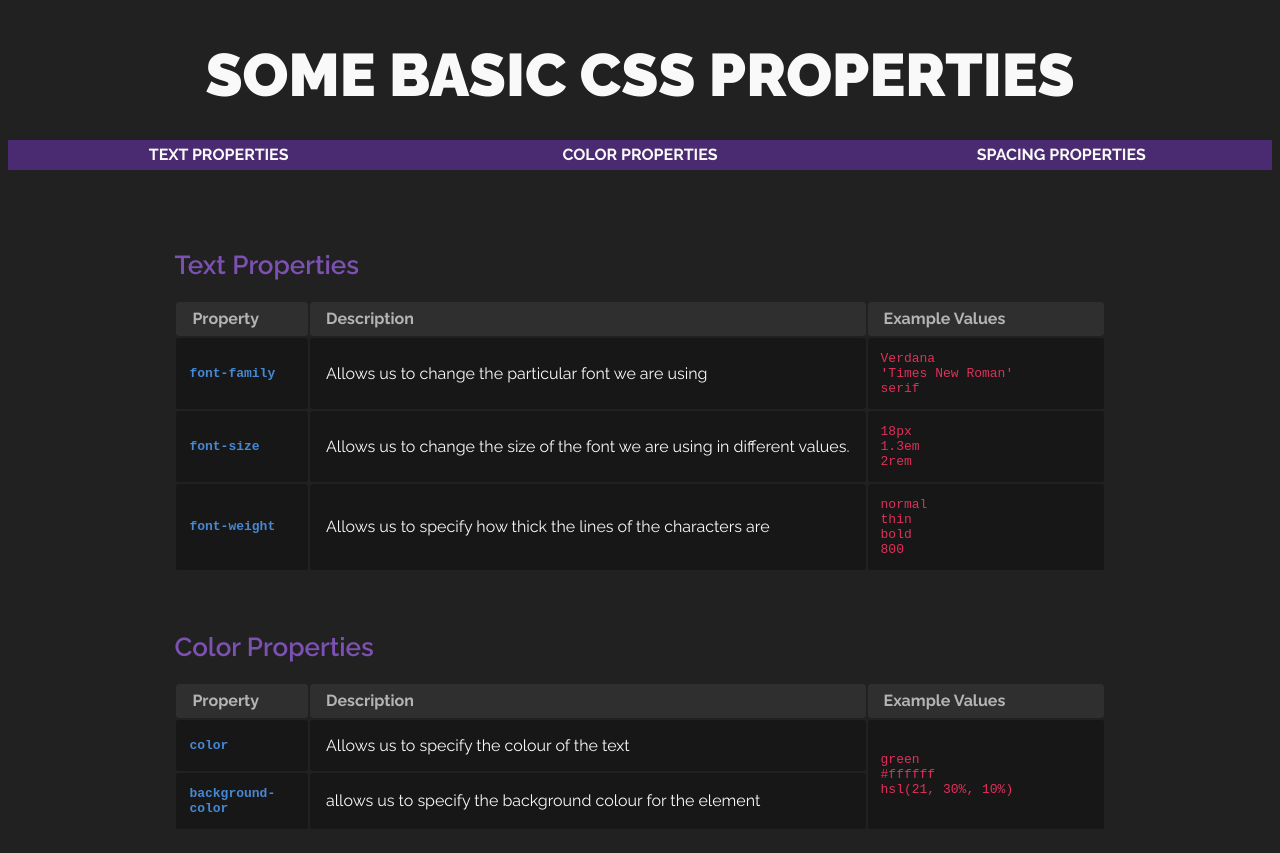
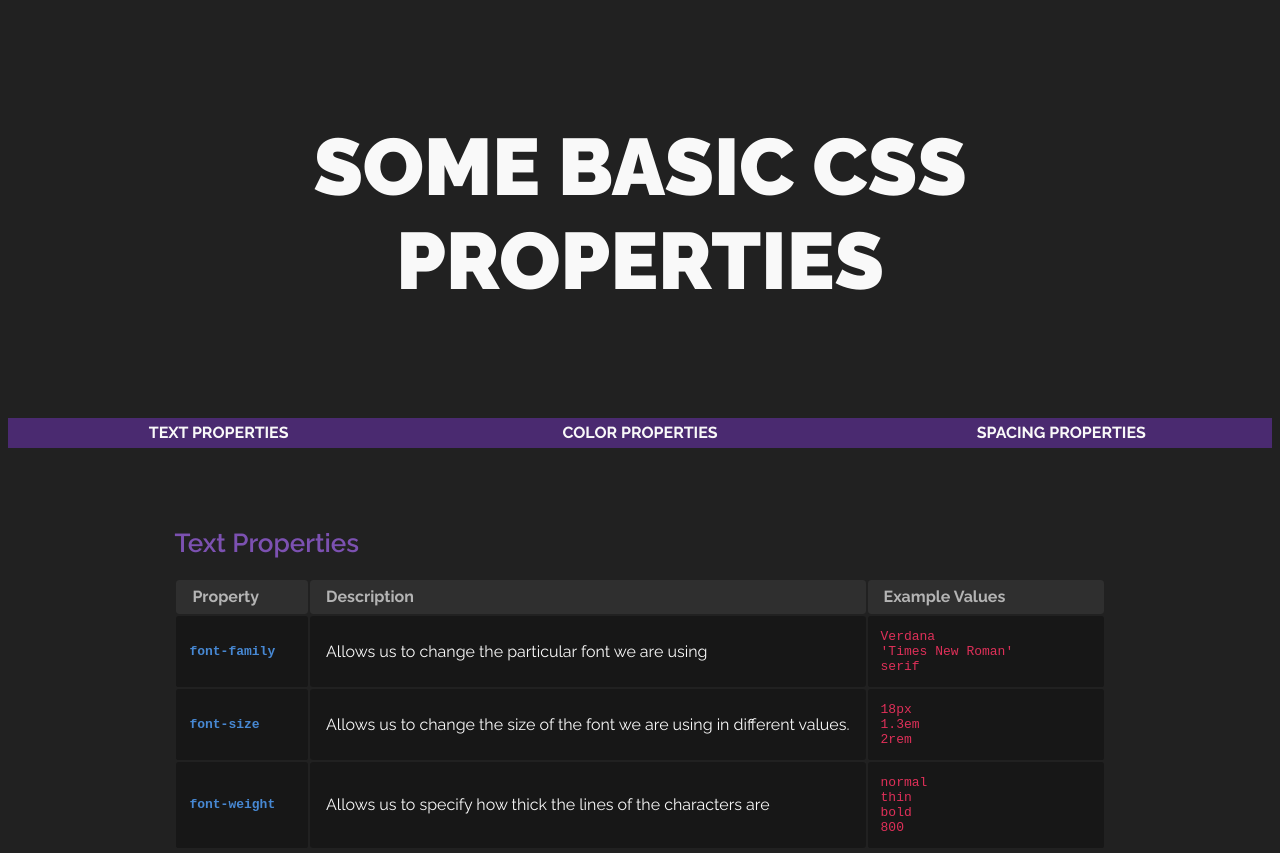
Before and after one commit to g0mium/g0mium.cheatsheet.github.io, a plain HTML site: page index.html in a window 1280 px wide. Shown: the top 853 px of the page. Drawn offline with Linux system fonts and the light colour scheme.

Commit message:
Update styles.css

```diff
--- a/styles.css
+++ b/styles.css
@@ -1,3 +1,7 @@
+html {
+  margin: 0;
+}
+
 body {
   font-family: 'Raleway', sans-serif;
   background-color: #212121;
@@ -59,7 +63,8 @@ h1 {
   text-align: center;
   text-transform: uppercase;
   font-weight: 900;
-  font-size: 60px;
+  font-size: 80px;
+  margin: 120px;
 }
 
 h2 {
```
